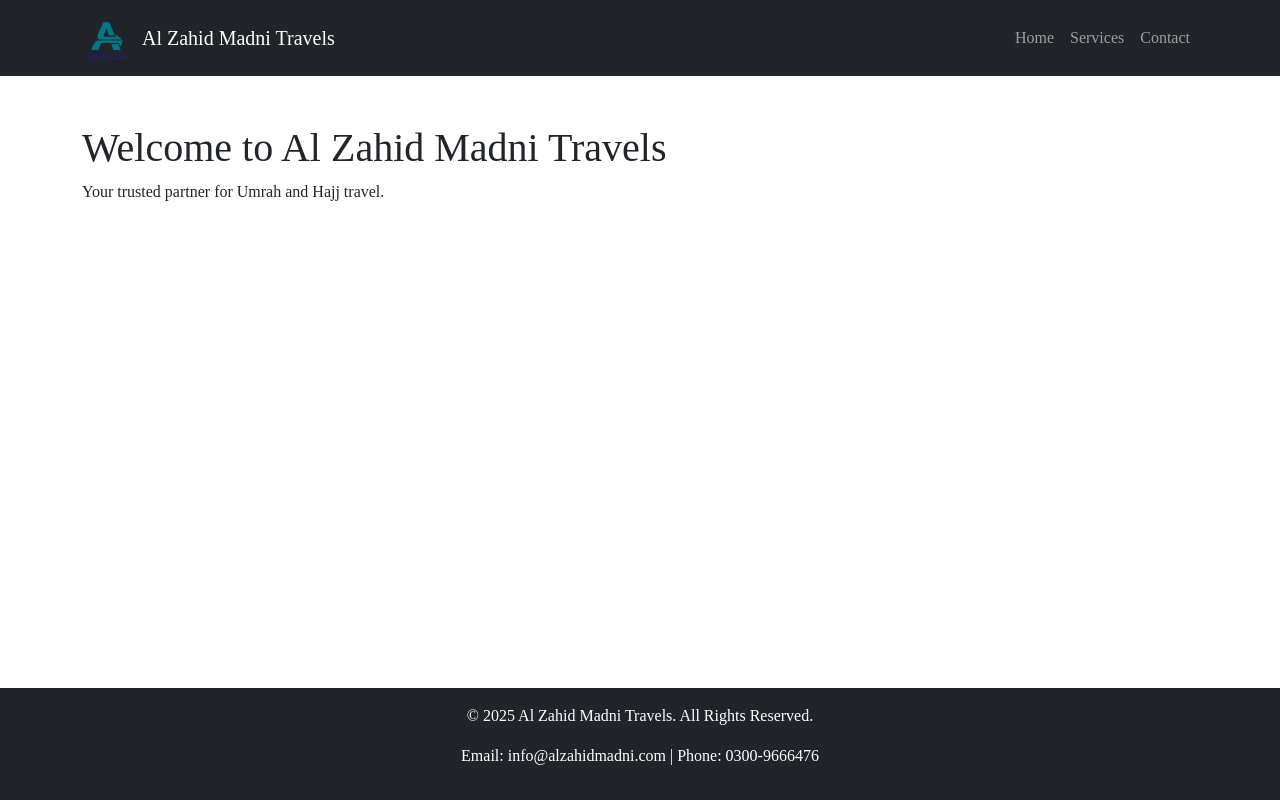
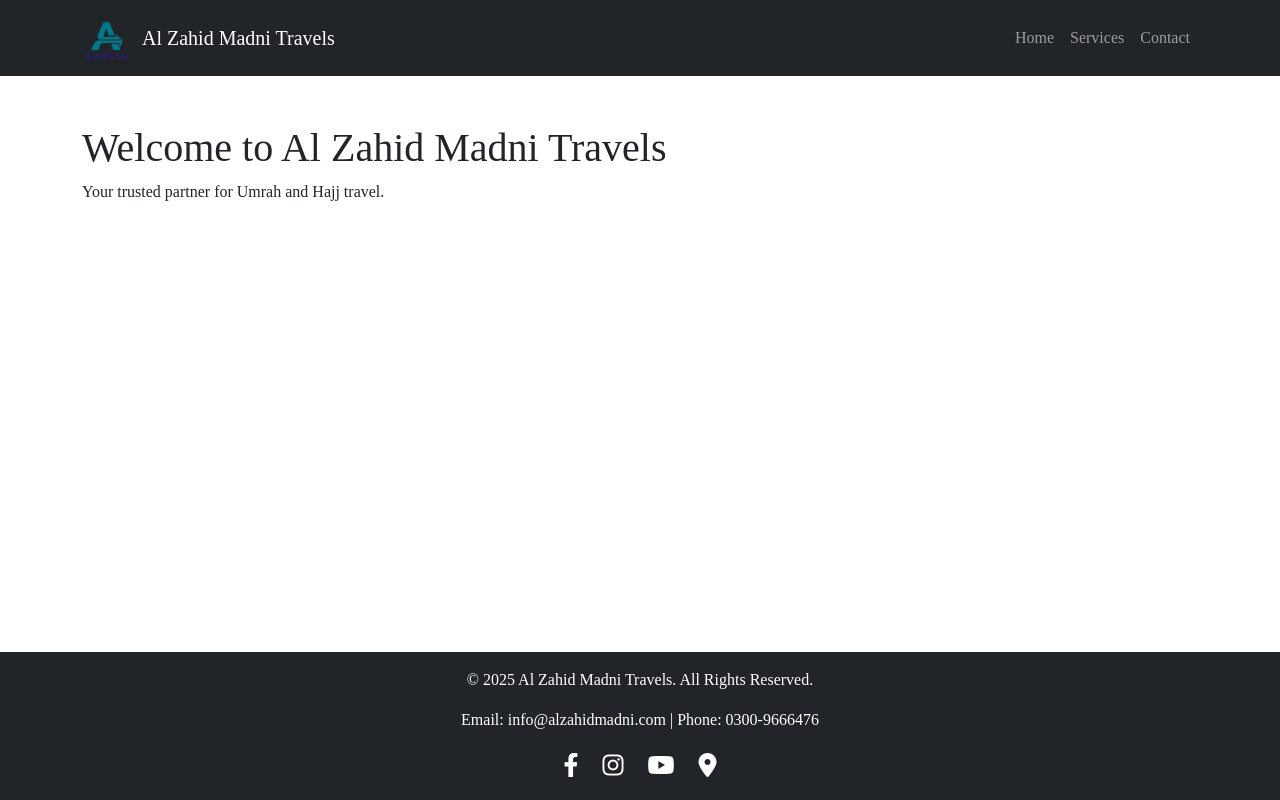
Before and after one commit to usmananwar12/landing-page, a plain HTML site: page index.html in a window 1280 px wide. Drawn offline with nearby package versions, Linux system fonts and the light colour scheme.

Commit message:
header footer

```diff
--- a/index.html
+++ b/index.html
@@ -4,6 +4,7 @@
         <title>Landing Page</title>
         <link rel="stylesheet" href="bootstrap/node_modules/bootstrap/dist/css/bootstrap.min.css">
         <link rel="stylesheet" href="style.css">
+        <link rel="stylesheet" href="https://cdnjs.cloudflare.com/ajax/libs/font-awesome/6.0.0/css/all.min.css">
     </head>
     <body>
         <nav class="navbar navbar-expand-lg navbar-dark bg-dark">
@@ -23,19 +24,24 @@
             </div>
         </nav>
 
-        <!-- Main Content -->
         <main class="container mt-5">
             <h1>Welcome to Al Zahid Madni Travels</h1>
             <p>Your trusted partner for Umrah and Hajj travel.</p>
         </main>
 
-        <!-- Footer -->
         <footer class="bg-dark text-white text-center p-3 mt-auto">
             <p>&copy; 2025 Al Zahid Madni Travels. All Rights Reserved.</p>
             <p>Email: info@alzahidmadni.com | Phone: 0300-9666476</p>
+            <div class="container">
+                <a href="https://www.facebook.com/share/1BZEbugM1t/?mibextid=wwXIfr" target="_blank"><i class="fab fa-facebook-f"></i></a>
+                <a href="https://instagram.com/alzahidmadni" target="_blank"><i class="fab fa-instagram"></i></a>
+                <a href="https://youtube.com/@alzahidmadni" target="_blank"><i class="fab fa-youtube"></i></a>
+                <a href="https://maps.app.goo.gl/nCuMTaeuqYHq9SRR8?g_st=com.google.maps.preview.copy" target="_blank">
+                    <i class="fas fa-map-marker-alt"></i>
+                </a>
+            </div>
         </footer>
 
-        <!-- Bootstrap JS (Place before closing body tag) -->
         <script src="bootstrap/node_modules/bootstrap/dist/js/bootstrap.bundle.min.js"></script>
 
     </body>
--- a/style.css
+++ b/style.css
@@ -17,3 +17,14 @@ nav img{
     margin-top: 10px;
     margin-right: 10px;
 }
+
+footer .container a {
+    color: white;
+    font-size: 24px;
+    margin: 0 10px;
+    transition: color 0.4s ease-in-out;
+}
+
+footer .container a:hover {
+    color: #FFD700;
+}
```
